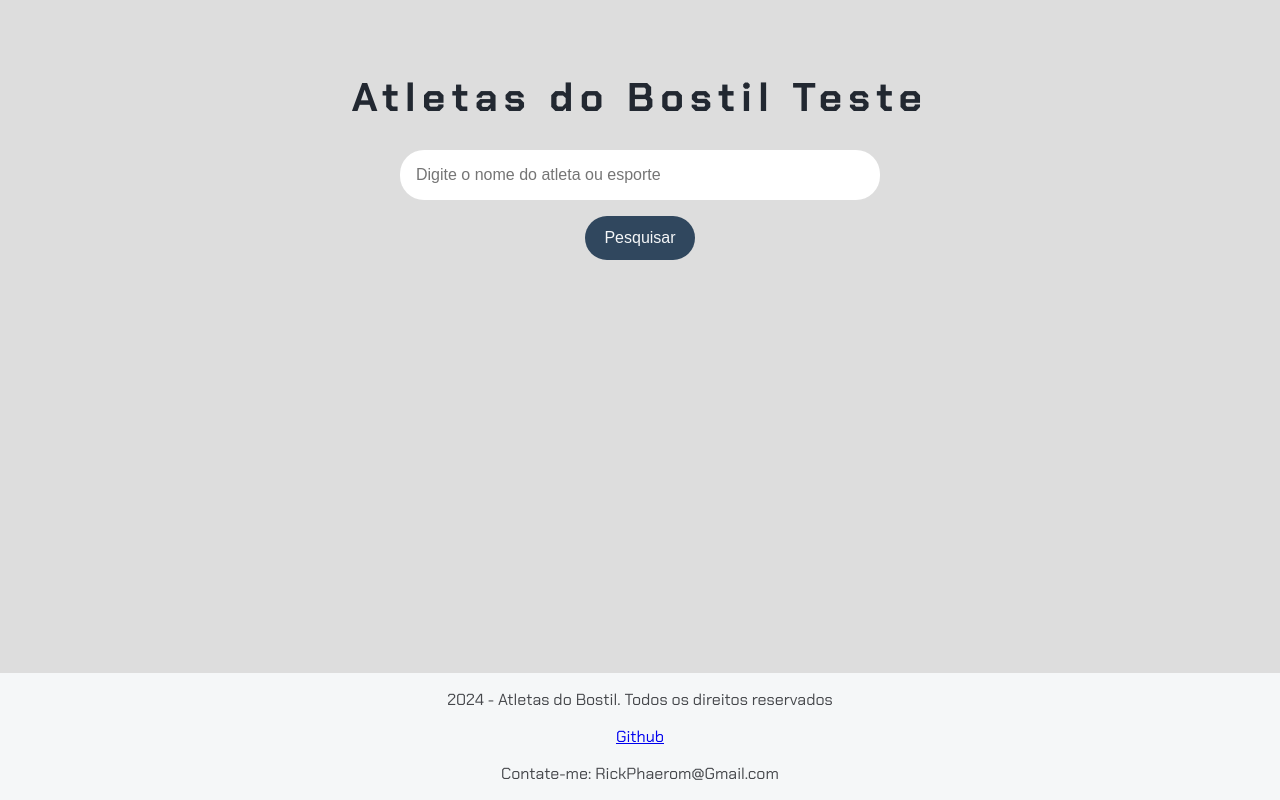
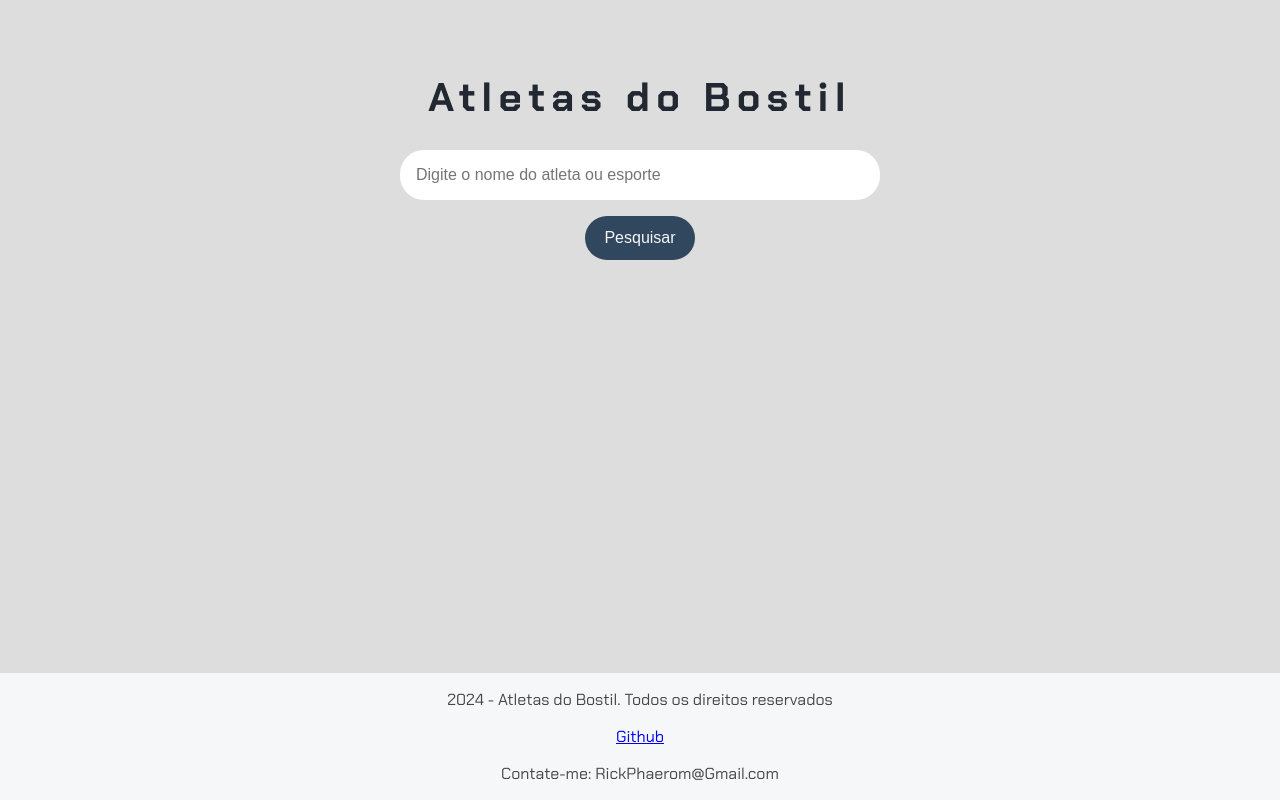
Before and after one commit to PatrickRam0s/Olimpiadas, a plain HTML site: page index.html in a window 1280 px wide. Drawn offline with Linux system fonts and the light colour scheme.

Commit message:
Remove teste

```diff
--- a/index.html
+++ b/index.html
@@ -10,7 +10,7 @@
 
 <body>
     <header>
-        <h1>Atletas do Bostil Teste</h1>
+        <h1>Atletas do Bostil</h1>
     </header>
     <main>
         <section>
```
